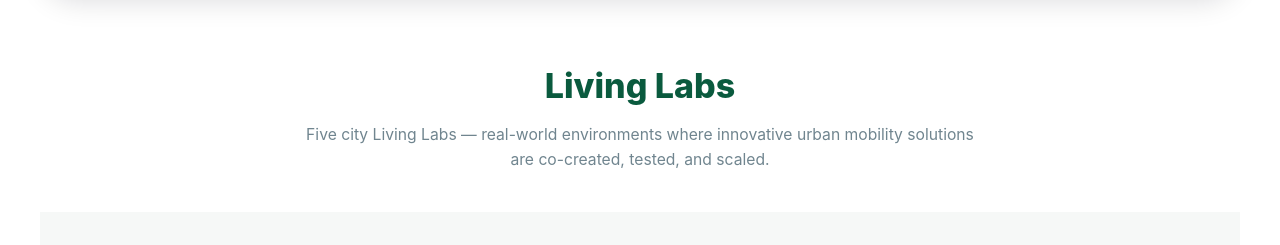
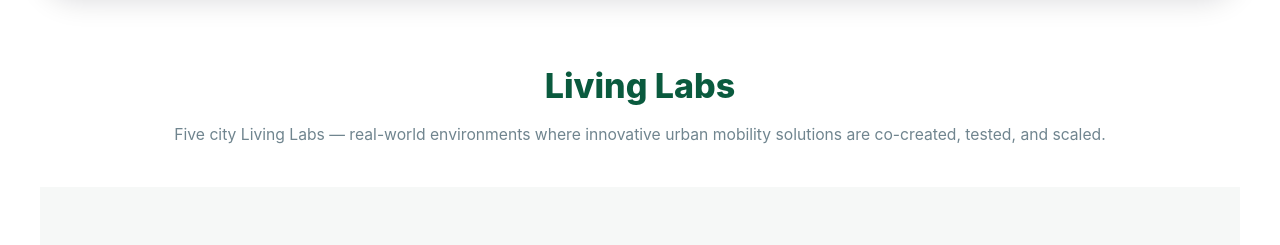
Before and after one commit to Satheendra/dut-promise, a plain HTML site: page pages/living-labs.html in a window 1280 px wide. Shown: the part 109-354 px from the top of the page. Drawn offline with Linux system fonts and the light colour scheme.

Commit message:
Update main.css

```diff
--- a/main.css
+++ b/main.css
@@ -497,7 +497,7 @@ main {
 
 .page-head p {
   color: var(--muted);
-  max-width: 70ch;
+  max-width: 95%;
   margin: 0 auto;
   line-height: 1.6;
   font-size: 0.98rem;
```
